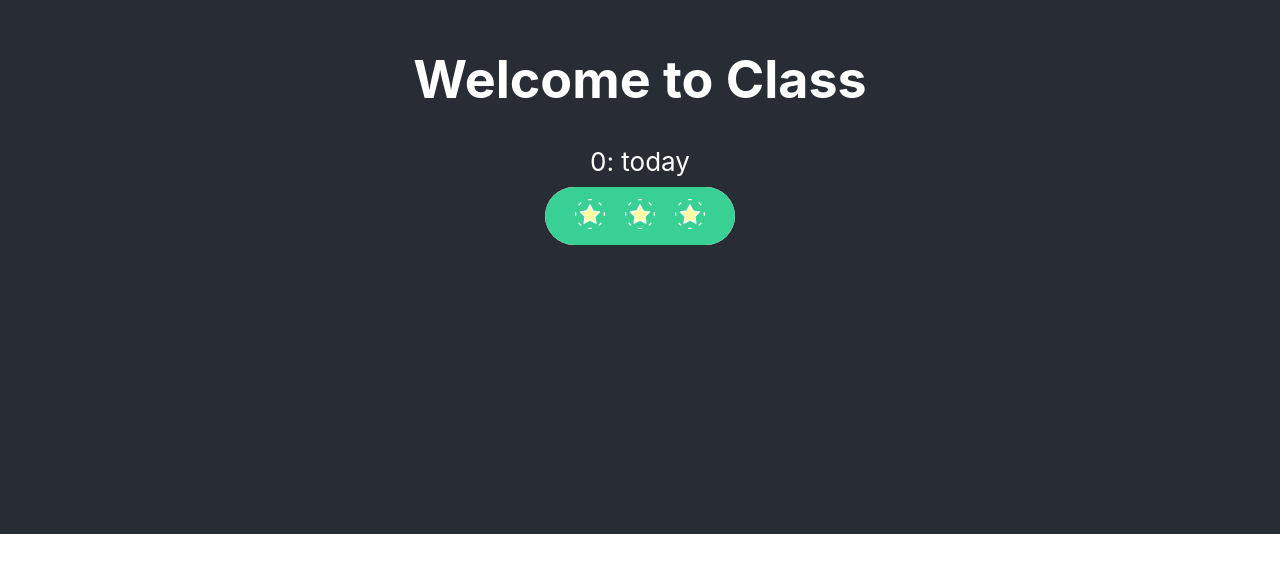
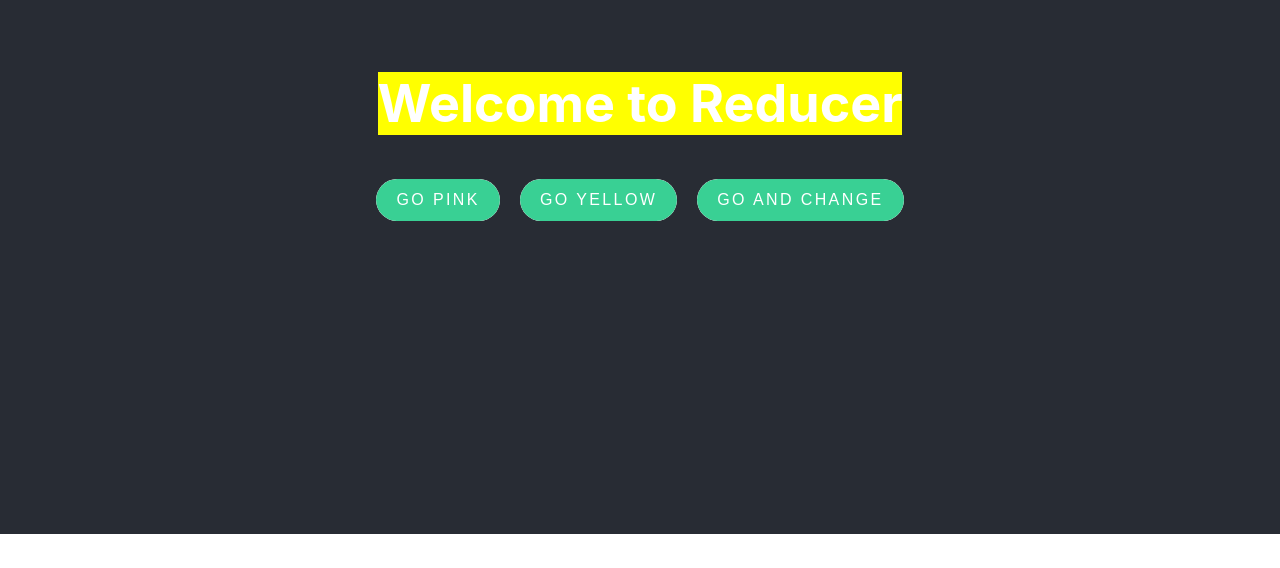
Before and after one commit to Nuotaikos/001, a React (Create React App) app in the folder r1/: page / in a window 1280 px wide. Shown: the part 266-834 px from the top of the page. Built offline with nearby package versions, Linux system fonts and the light colour scheme.

Commit message:
Reducers

```diff
--- a/r1/src/App.jsx
+++ b/r1/src/App.jsx
@@ -1,15 +1,48 @@
+import { useReducer } from 'react';
 import './App.scss';
-import Counter from './Components/019/Counter';
+import colorReducer from './Reducers/colorReducer';
 
 
 function App() {
 
+  // const [color, setColor] = useState('yellow');
+  const [color, dispachColor] = useReducer(colorReducer, 'yellow')
+
+  // const goPink = () => {
+  //     setColor('pink');
+  // }
+
+  const goPink = () => {
+    const action = {
+      type: 'go_pink'
+    }
+    dispachColor(action);
+
+  }
+
+  const goYellow = () => {
+    const action = {
+      type: 'go_y'
+    }
+    dispachColor(action);
+  }
+
+  const goChange = () => {
+    const action = {
+      type: 'change_color'
+    }
+    dispachColor(action);
+  }
 
   return (
     <div className="App">
       <header className="App-header">
-        <h1>Welcome to Class</h1>
-        <Counter when={'today'}></Counter>
+        <h1 style={{ backgroundColor: color }}>Welcome to Reducer</h1>
+        <div className="kvc">
+          <button onClick={goPink}>Go pink</button>
+          <button onClick={goYellow}>Go yellow</button>
+          <button onClick={goChange}>Go and Change</button>
+        </div>
       </header>
     </div>
   );
--- /dev/null
+++ b/r1/src/Reducer/colorReducer.js
@@ -0,0 +1,21 @@
+function colorReducer(state, action) {
+  let newState;
+
+  switch (action.type) {
+    case 'go_pink':
+      newState = 'pink';
+      break;
+    case 'go_y':
+      newState = 'yellow';
+      break;
+    case 'change_color':
+      newState = state === 'yellow' ? 'pink' : 'yellow';
+      break;
+    default:
+      newState = state;
+  }
+
+  return newState;
+}
+
+export default colorReducer;
```
Also changed, not shown: r1/src/020 klases.jsx (added, +19 -0 lines).
